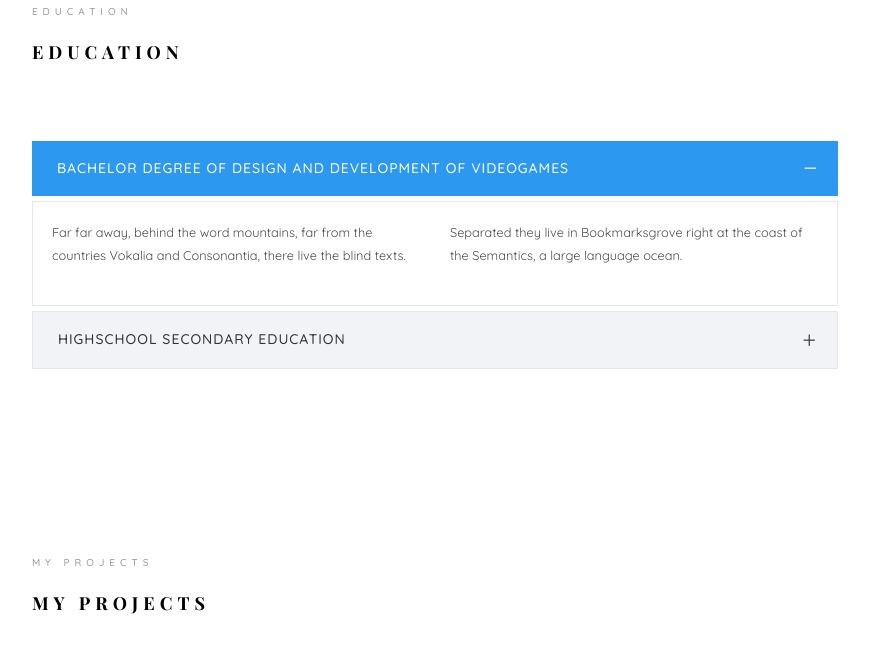
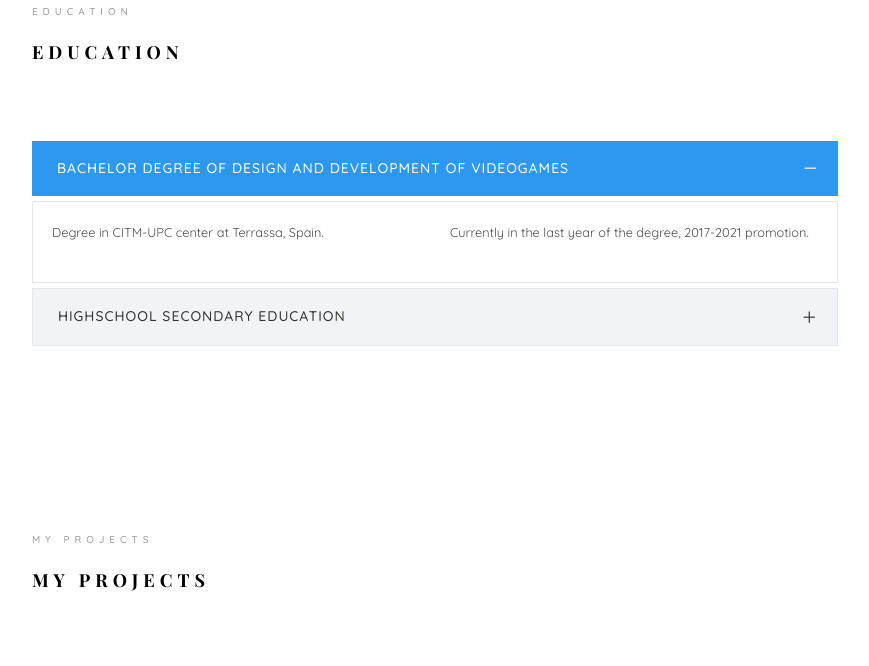
Before and after one commit to RoperoIvan/MyPortfolio, a plain HTML site: page docs/index.html in a window 1280 px wide. Shown: the part 1931-2597 px from the top of the page, without its empty margins (355-1224 px from the left). Drawn offline with nearby package versions, Linux system fonts and the light colour scheme; files whose address does not match are found by name; a web font is replaced by a local one.

Commit message:
education

```diff
--- a/docs/index.html
+++ b/docs/index.html
@@ -388,10 +388,10 @@ Copyright &copy;<script>document.write(new Date().getFullYear());</script> All r
 									         <div class="panel-body">
 									            <div class="row">
 										      		<div class="col-md-6">
-										      			<p>Far far away, behind the word mountains, far from the countries Vokalia and Consonantia, there live the blind texts. </p>
+										      			<p>Degree in CITM-UPC center at Terrassa, Spain. </p>
 										      		</div>
 										      		<div class="col-md-6">
-										      			<p>Separated they live in Bookmarksgrove right at the coast of the Semantics, a large language ocean.</p>
+										      			<p>Currently in the last year of the degree, 2017-2021 promotion.</p>
 										      		</div>
 										      	</div>
 									         </div>
@@ -406,11 +406,7 @@ Copyright &copy;<script>document.write(new Date().getFullYear());</script> All r
 									    </div>
 									    <div id="collapseTwo" class="panel-collapse collapse" role="tabpanel" aria-labelledby="headingTwo">
 									        <div class="panel-body">
-									            <p>Far far away, behind the word <strong>mountains</strong>, far from the countries Vokalia and Consonantia, there live the blind texts. Separated they live in Bookmarksgrove right at the coast of the Semantics, a large language ocean.</p>
-													<ul>
-														<li>Separated they live in Bookmarksgrove right</li>
-														<li>Separated they live in Bookmarksgrove right</li>
-													</ul>
+									            <p>Higshcool in La Salle Tarragona. I've been all my life in that school from 3 years old to graduate higschool with 18 years old.</p>
 									        </div>
 									    </div>
 									</div>
```
